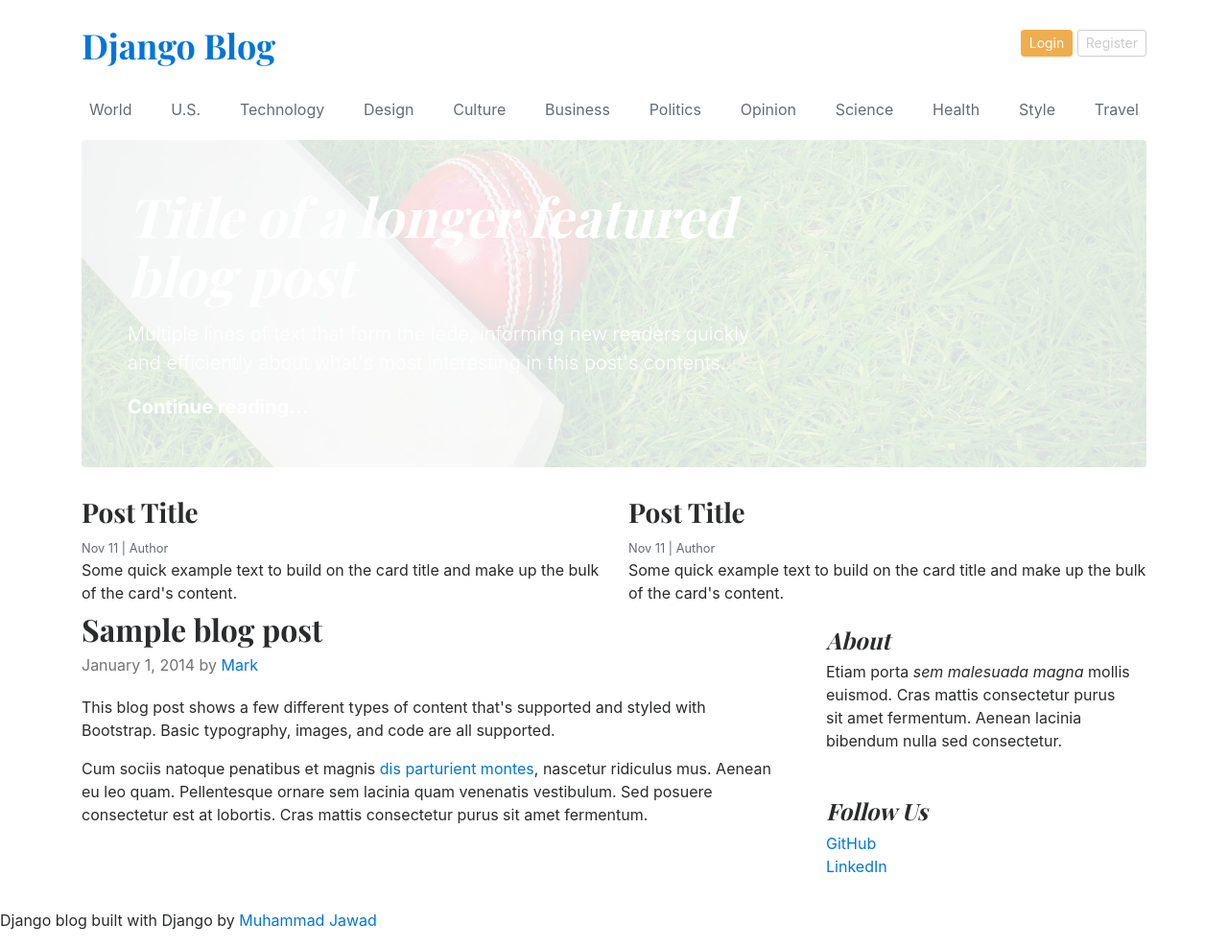
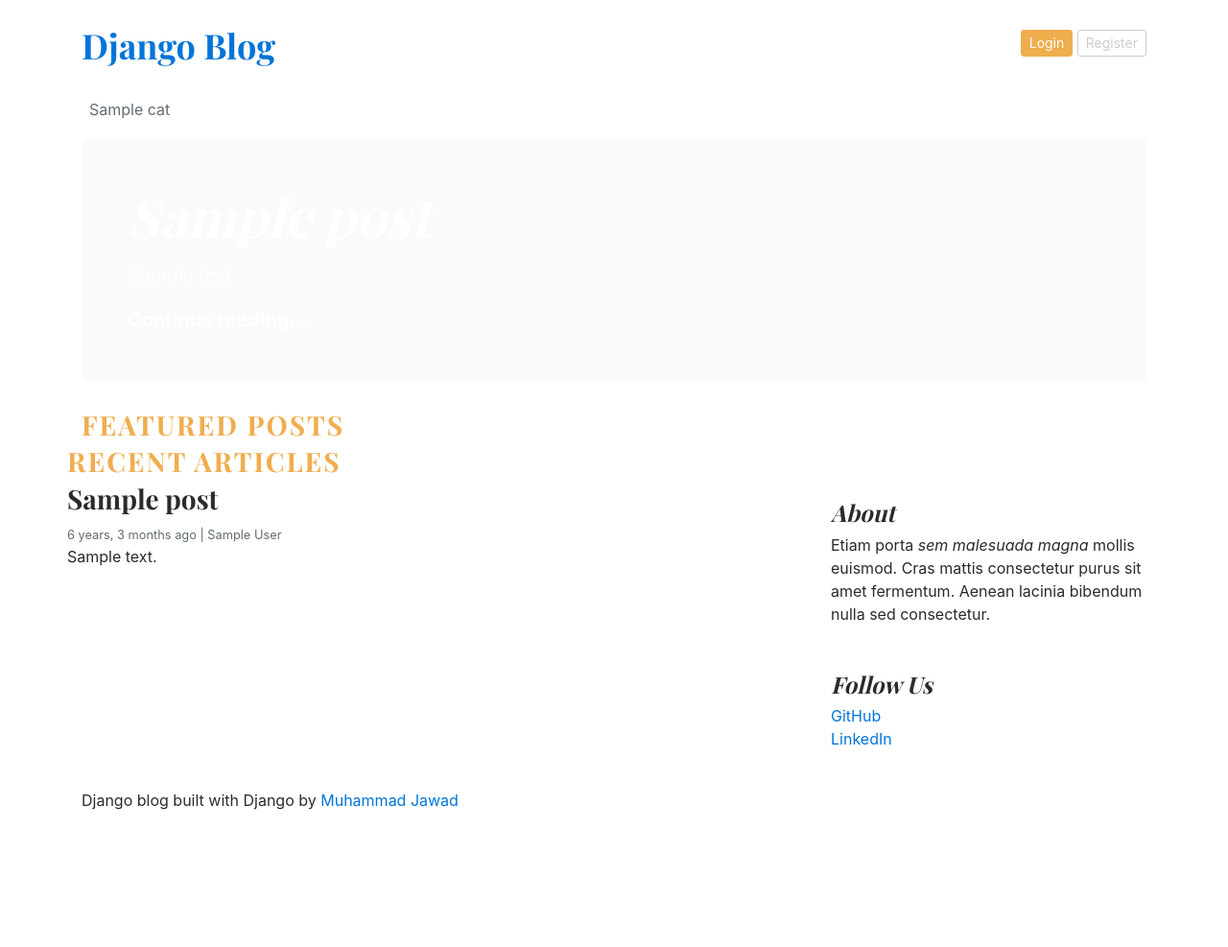
Before and after one commit to MuhammadJawad-dot/blog_app, a Django app: template templates/home.html in a window 1280 px wide. Shown: the whole page at 96% size. After the commit the page ends 844 px from the top, so only its background shows below. Run offline with Django 5.2, Linux system fonts and the light colour scheme; the template is opened without the code that fills it: most values are stand-ins (such as "Sample title", 1, 10 or a date in 2020); grey boxes marked "Sample" are stand-in pictures.

Commit message:
post categories

```diff
--- a/blogs/__init__.py
+++ b/blogs/__init__.py
@@ -0,0 +1 @@
+default_app_config = 'blogs.apps.BlogsConfig'
--- a/blogs/admin.py
+++ b/blogs/admin.py
@@ -5,6 +5,7 @@ from .models import Category,Blog
 
 class BlogAdmin(admin.ModelAdmin):
     prepopulated_fields={'slug':('title',)}
+    ordering=('created_at',)
     list_display = ('title', 'category', 'author', 'status', 'is_featured')
     search_fields = ('id', 'title', 'category__category_name', 'status')
     list_editable = ('is_featured',)
--- /dev/null
+++ b/blogs/context_processors.py
@@ -0,0 +1,5 @@
+from .models import Category
+
+def get_categories(request):
+    categories = Category.objects.all()
+    return {'categories': categories}
--- a/blogs/models.py
+++ b/blogs/models.py
@@ -30,6 +30,8 @@ class Blog(models.Model):
     is_featured = models.BooleanField(default=False)
     created_at = models.DateTimeField(auto_now_add=True)
     updated_at = models.DateTimeField(auto_now=True)
+    class Meta:
+        ordering = ['-created_at']
 
     def __str__(self):
         return self.title
--- /dev/null
+++ b/blogs/urls.py
@@ -0,0 +1,5 @@
+from django.urls import path, include
+from . import views
+urlpatterns = [
+        path('<int:category_id>/', views.posts_by_category, name='posts_by_category')
+]
--- a/bolg_main/settings.py
+++ b/bolg_main/settings.py
@@ -37,7 +37,7 @@ INSTALLED_APPS = [
     'django.contrib.sessions',
     'django.contrib.messages',
     'django.contrib.staticfiles',
-    'blogs',
+    'blogs.apps.BlogsConfig',
 ]
 
 MIDDLEWARE = [
@@ -59,9 +59,11 @@ TEMPLATES = [
         'APP_DIRS': True,
         'OPTIONS': {
             'context_processors': [
+                'django.template.context_processors.debug',
                 'django.template.context_processors.request',
                 'django.contrib.auth.context_processors.auth',
                 'django.contrib.messages.context_processors.messages',
+                'blogs.context_processors.get_categories',
             ],
         },
     },
--- a/bolg_main/urls.py
+++ b/bolg_main/urls.py
@@ -15,7 +15,7 @@ Including another URLconf
     2. Add a URL to urlpatterns:  path('blog/', include('blog.urls'))
 """
 from django.contrib import admin
-from django.urls import path
+from django.urls import path, include
 from django.conf import settings
 from django.conf.urls.static import static
 from bolg_main import settings
@@ -24,4 +24,7 @@ from . import views
 urlpatterns = [
     path('admin/', admin.site.urls),
     path('', views.home, name='home'),
+    path('category/', include('blogs.urls')),
+        # path('category/<int:category_id>/', blog_views.posts_by_category, name='posts_by_category'),
+    path(<slug)
 ]+ static(settings.MEDIA_URL, document_root=settings.MEDIA_ROOT)
--- /dev/null
+++ b/templates/404.html
@@ -0,0 +1 @@
+<p>page is not found</p>
--- /dev/null
+++ b/templates/base.html
@@ -0,0 +1,46 @@
+<!-- <Header>      </Header> -->
+{% load static %}
+
+<!DOCTYPE html>
+<html lang="en">
+<head>
+    <meta charset="UTF-8">
+    <meta http-equiv="X-UA-Compatible" content="IE=edge">
+    <meta name="viewport" content="width=device-width, initial-scale=1.0">
+    <title>Django Blogs</title>
+    <link href="https://getbootstrap.com/docs/4.0/dist/css/bootstrap.min.css" rel="stylesheet">
+    <link href="https://fonts.googleapis.com/css?family=Playfair+Display:700,900" rel="stylesheet">
+    <link href="{% static 'css/blog.css' %}" rel="stylesheet">
+  </head>
+<body>
+    <div class="container">
+      <header class="blog-header py-3">
+        <div class="row flex-nowrap justify-content-between align-items-center">
+          <div class="col-8 pt-1">
+            <a class="blog-header-logo text-dark" href="/">Django Blog</a>
+          </div>
+          <div class="col-4 d-flex justify-content-end align-items-center">
+            <a class="btn btn-sm btn-warning" href="#">Login</a> &nbsp;
+            <a class="btn btn-sm btn-outline-secondary" href="#">Register</a>
+          </div>
+        </div>
+      </header>
+
+      <div class="nav-scroller py-1 mb-2">
+        <nav class="nav d-flex justify-content-between">
+          {% for cat in categories %}
+
+            <a class="p-2 text-muted" href="{% url 'posts_by_category' cat.id %}">{{ cat.category_name }}</a>
+
+          {% endfor %}
+        </nav>
+      </div>
+{% block content %}
+
+{% endblock %}
+
+<footer class="blog-footer">
+  <p>Django blog built with Django by <a href="#">Muhammad Jawad</a></p>
+</footer>
+</body>
+</html>
--- a/templates/home.html
+++ b/templates/home.html
@@ -1,93 +1,48 @@
-{% load static %}
 
-<!DOCTYPE html>
-<html lang="en">
-<head>
-    <meta charset="UTF-8">
-    <meta http-equiv="X-UA-Compatible" content="IE=edge">
-    <meta name="viewport" content="width=device-width, initial-scale=1.0">
-    <title>Django Blogs</title>
-    <link href="https://getbootstrap.com/docs/4.0/dist/css/bootstrap.min.css" rel="stylesheet">
-    <link href="https://fonts.googleapis.com/css?family=Playfair+Display:700,900" rel="stylesheet">
-    <link href="{% static 'css/blog.css' %}" rel="stylesheet">
-  </head>
-<body>
-    <div class="container">
-      <header class="blog-header py-3">
-        <div class="row flex-nowrap justify-content-between align-items-center">
-          <div class="col-8 pt-1">
-            <a class="blog-header-logo text-dark" href="/">Django Blog</a>
-          </div>
-          <div class="col-4 d-flex justify-content-end align-items-center">
-            <a class="btn btn-sm btn-warning" href="#">Login</a> &nbsp;
-            <a class="btn btn-sm btn-outline-secondary" href="#">Register</a>
-          </div>
-        </div>
-      </header>
-
-      <div class="nav-scroller py-1 mb-2">
-        <nav class="nav d-flex justify-content-between">
-          <a class="p-2 text-muted" href="#">World</a>
-          <a class="p-2 text-muted" href="#">U.S.</a>
-          <a class="p-2 text-muted" href="#">Technology</a>
-          <a class="p-2 text-muted" href="#">Design</a>
-          <a class="p-2 text-muted" href="#">Culture</a>
-          <a class="p-2 text-muted" href="#">Business</a>
-          <a class="p-2 text-muted" href="#">Politics</a>
-          <a class="p-2 text-muted" href="#">Opinion</a>
-          <a class="p-2 text-muted" href="#">Science</a>
-          <a class="p-2 text-muted" href="#">Health</a>
-          <a class="p-2 text-muted" href="#">Style</a>
-          <a class="p-2 text-muted" href="#">Travel</a>
-        </nav>
-      </div>
-
-
-
-<div class="jumbotron p-3 p-md-5 text-white rounded bg-dark" style="background-image: url('{% static 'images/cricket.jpg' %}');background-blend-mode: overlay;background-size:cover;">
+{% extends 'base.html' %}
+    {% block content %}
+{% for post in featured_post %}
+ {% if forloop.first %}
+<div class="jumbotron p-3 p-md-5 text-white rounded bg-dark" style="background-image: url({{ post.featured_image.url }});background-blend-mode: overlay;background-size:cover;">
     <div class="col-md-8 px-0">
-      <h1 class="display-4 font-italic">Title of a longer featured blog post</h1>
-      <p class="lead my-3">Multiple lines of text that form the lede, informing new readers quickly and efficiently about what's most interesting in this post's contents.</p>
+      <h1 class="display-4 font-italic">{{ post.title }}</h1>
+      <p class="lead my-3">{{post.short_description | truncatewords:25}}</p>
       <p class="lead mb-0"><a href="#" class="text-white font-weight-bold">Continue reading...</a></p>
     </div>
   </div>
-
+  {% endif %}
+{% endfor %}
+<h3 class="text-uppercase text-warning" style="letter-spacing: 2px;">Featured Posts</h3>
   <div class="row mb-2">
+    {% for post in featured_post %}
+     {% if not forloop.first %}
     <div class="col-md-6">
       <div class="card border-0" >
         <div class="card-body">
-          <h3>Post Title</h3>
-          <small class="mb-1 text-muted">Nov 11 | Author</small>
+          <h3>{{post.title}}</h3>
+          <small class="mb-1 text-muted">{{post.created_at | timesince}} ago | {{post.author}}</small>
           <p class="card-text">Some quick example text to build on the card title and make up the bulk of the card's content.</p>
         </div>
       </div>
     </div>
-    <div class="col-md-6">
-      <div class="card border-0" >
-        <div class="card-body">
-          <h3>Post Title</h3>
-          <small class="mb-1 text-muted">Nov 11 | Author</small>
-          <p class="card-text">Some quick example text to build on the card title and make up the bulk of the card's content.</p>
-        </div>
-      </div>
-    </div>
-  </div>
+    {% endif %}
+  {% endfor %}
 
+<h3 class="text-uppercase text-warning" style="letter-spacing: 2px;">Recent Articles</h3>
   <main role="main" class="container p-0">
     <div class="row">
       <div class="col-md-8 blog-main">
-
-        <div class="blog-post">
-          <h2 class="blog-post-title">Sample blog post</h2>
-          <p class="blog-post-meta">January 1, 2014 by <a href="#">Mark</a></p>
-
-          <p>This blog post shows a few different types of content that's supported and styled with Bootstrap. Basic typography, images, and code are all supported.</p>
-
-          <p>Cum sociis natoque penatibus et magnis <a href="#">dis parturient montes</a>, nascetur ridiculus mus. Aenean eu leo quam. Pellentesque ornare sem lacinia quam venenatis vestibulum. Sed posuere consectetur est at lobortis. Cras mattis consectetur purus sit amet fermentum.</p>
+ {% for post in posts %}
+        <div class="card border-0" >
+          <div class="card-body">
+            <h3> {{ post.title }}</h3>
+            <small class="mb-1 text-muted">{{ post.created_at | timesince }} ago | {{ post.author }}</small>
+            <p class="card-text">{{ post.short_description | truncatewords:25 }}</p>
+          </div>
+        </div>
+        {% endfor %}
 
 
-        </div>
-        <!-- /.blog-post -->
 
       </div>
       <!-- /.blog-main -->
@@ -112,8 +67,4 @@
   </main><!-- /.container -->
 
 </div>
-<footer class="blog-footer">
-  <p>Django blog built with Django by <a href="#">Muhammad Jawad</a></p>
-</footer>
-</body>
-</html>
+{% endblock %}
```
Also changed, not shown: blogs/views.py (+11 -2 lines), bolg_main/views.py (+10 -2 lines), templates/posts_by_category.html (added, +35 -0 lines), blogs/migrations/0002_alter_blog_options.py (added), bolg_main/static/images/Green-Bond-Chart.webp (added), bolg_main/static/images/artificial-intelligence-network-data-processing-visualization-futuristic-technology-concept-ai-global-information-flow-377171468.webp (added), bolg_main/static/images/images (1).jfif (added), bolg_main/static/images/images.jfif (added), bolg_main/static/images/wearable_technology_healthcare_blog_mobisoft_infotech.png (added).
